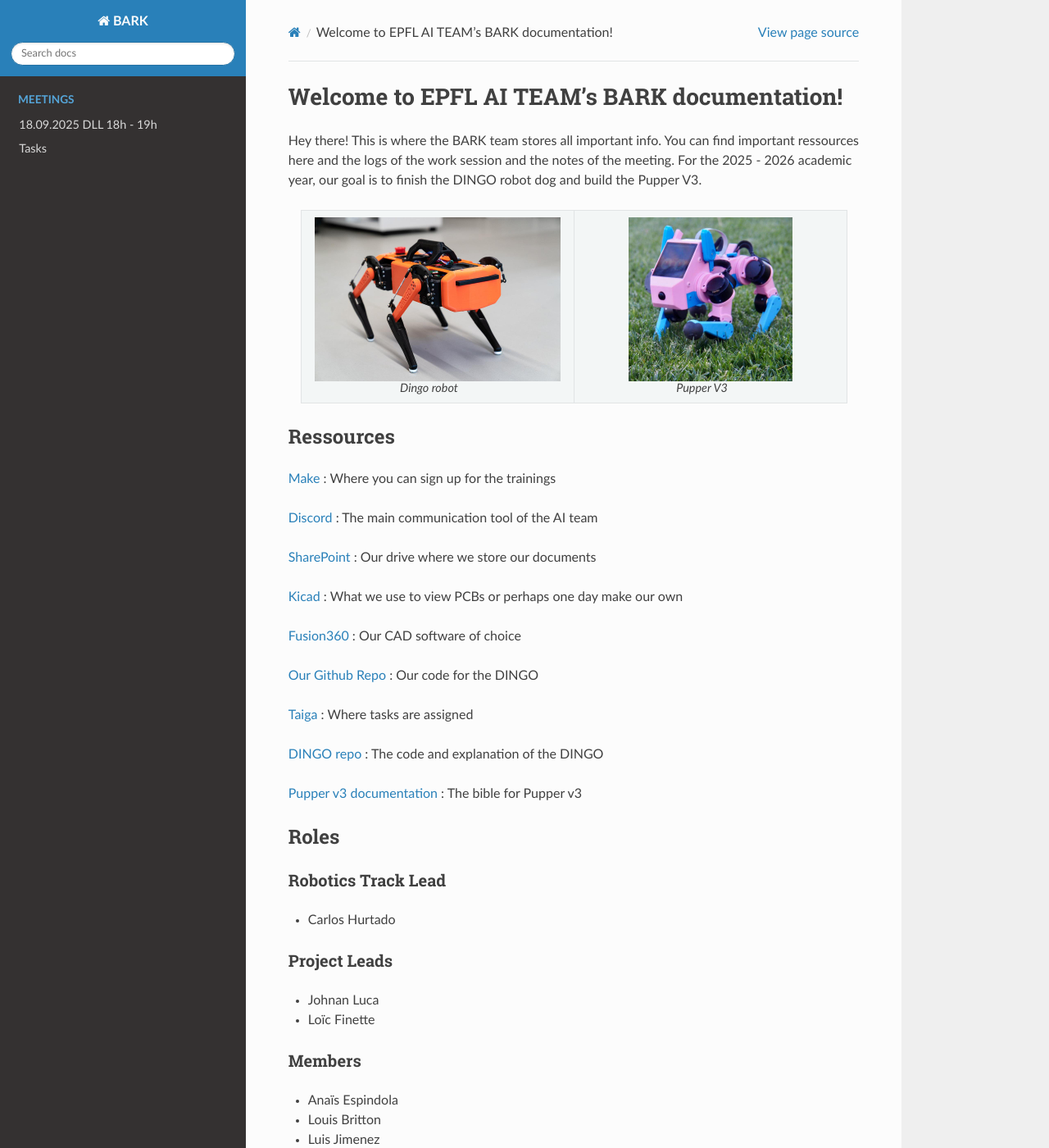
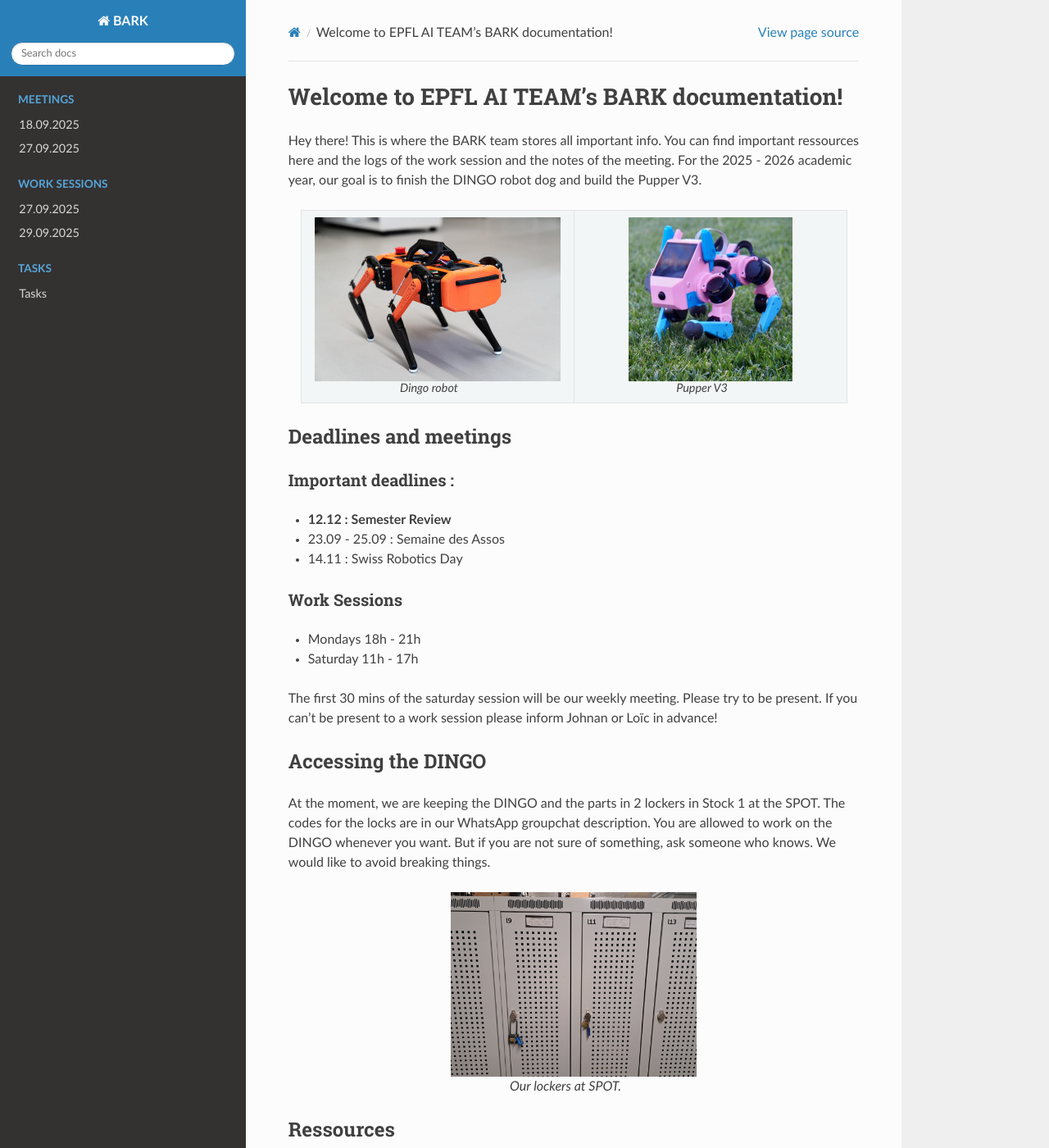
Before and after one commit to lolothecoder/BARK_Documentation, a Sphinx documentation site: the page built from docs/source/index.rst, in a window 1280 px wide and 1400 px high. Shown: the whole window at 82% size. Built offline with Sphinx 7.4.7 and the Read the Docs theme 3.1.0, drawn with Linux system fonts in a browser that asks for light colours; some of the changed text lies outside the part shown.

Commit message:
organization

```diff
--- /dev/null
+++ b/docs/source/_sidebar.rst
@@ -0,0 +1,19 @@
+.. toctree::
+   :maxdepth: 1
+   :caption: Meetings
+   :glob:
+
+   meetings/*
+
+.. toctree::
+   :maxdepth: 1
+   :caption: Work Sessions
+   :glob:
+
+   work_sessions/*
+
+.. toctree::
+   :maxdepth: 1
+   :caption: Tasks
+
+   tasks
--- a/docs/source/index.rst
+++ b/docs/source/index.rst
@@ -20,6 +20,38 @@
 
           Pupper V3
 
+**Deadlines and meetings**
+---------
+
+Important deadlines :
+~~~~~~~~~~~~~~~~~~~
+
+* **12.12 : Semester Review**
+* 23.09 - 25.09 : Semaine des Assos
+* 14.11 : Swiss Robotics Day
+
+Work Sessions
+~~~~~~~~~~~~~
+
+* Mondays 18h - 21h
+* Saturday 11h - 17h
+
+The first 30 mins of the saturday session will be our weekly meeting. Please try to be present.
+If you can't be present to a work session please inform Johnan or Loïc in advance!
+
+**Accessing the DINGO**
+---------
+
+At the moment, we are keeping the DINGO and the parts in 2 lockers in Stock 1 at the SPOT. The codes
+for the locks are in our WhatsApp groupchat description. You are allowed to work on the DINGO whenever you want.
+But if you are not sure of something, ask someone who knows. We would like to avoid breaking things.
+
+
+.. figure:: assets/lockers.jpeg
+   :width: 300px
+   :align: center
+
+   Our lockers at SPOT.
 
 
 **Ressources**
--- a/docs/source/meetings/18-09-2025.rst
+++ b/docs/source/meetings/18-09-2025.rst
@@ -1,4 +1,4 @@
-18.09.2025 DLL 18h - 19h
+18.09.2025
 ===================================
 
 **TLDR**: Onboarding new members
--- /dev/null
+++ b/docs/source/meetings/29-09-2025.rst
@@ -0,0 +1,2 @@
+27.09.2025
+===================================
--- /dev/null
+++ b/docs/source/work_sessions/27-09-2025.rst
@@ -0,0 +1,2 @@
+27.09.2025
+===================================
--- /dev/null
+++ b/docs/source/work_sessions/29-09-2025.rst
@@ -0,0 +1,2 @@
+29.09.2025
+===================================
```
Also changed, not shown: other parts of docs/source/index.rst (+1 -12 lines), docs/source/assets/lockers.jpeg (added).
